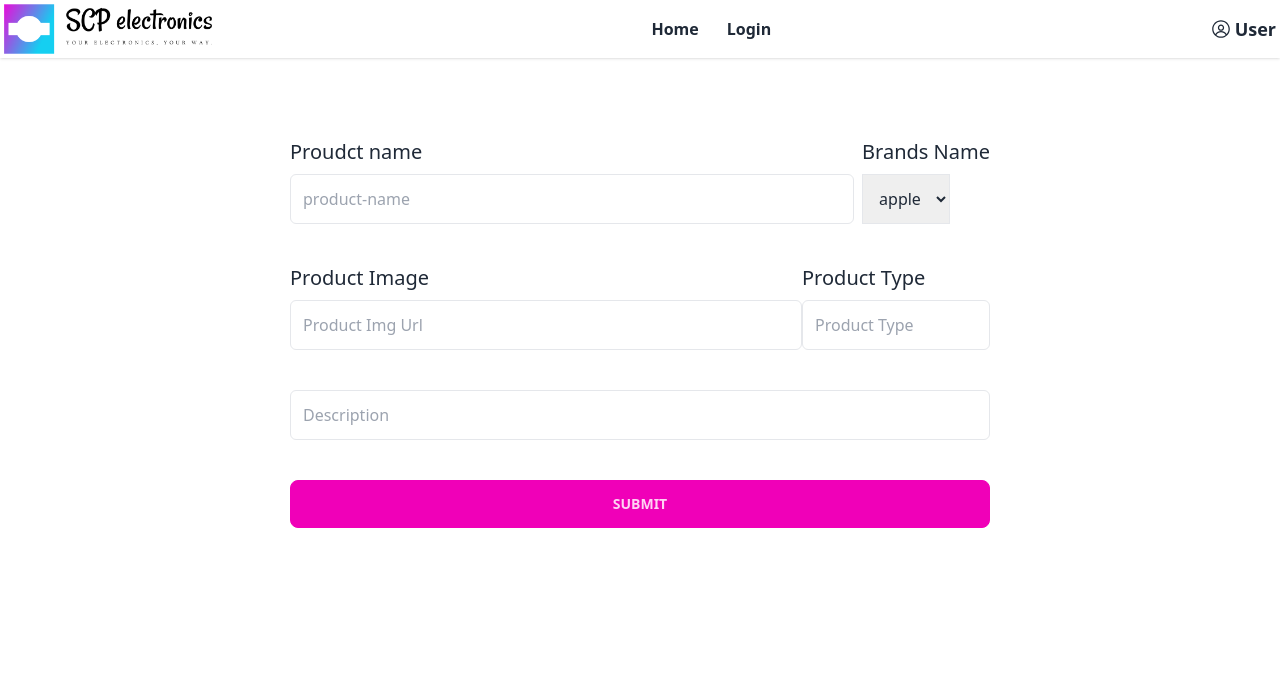
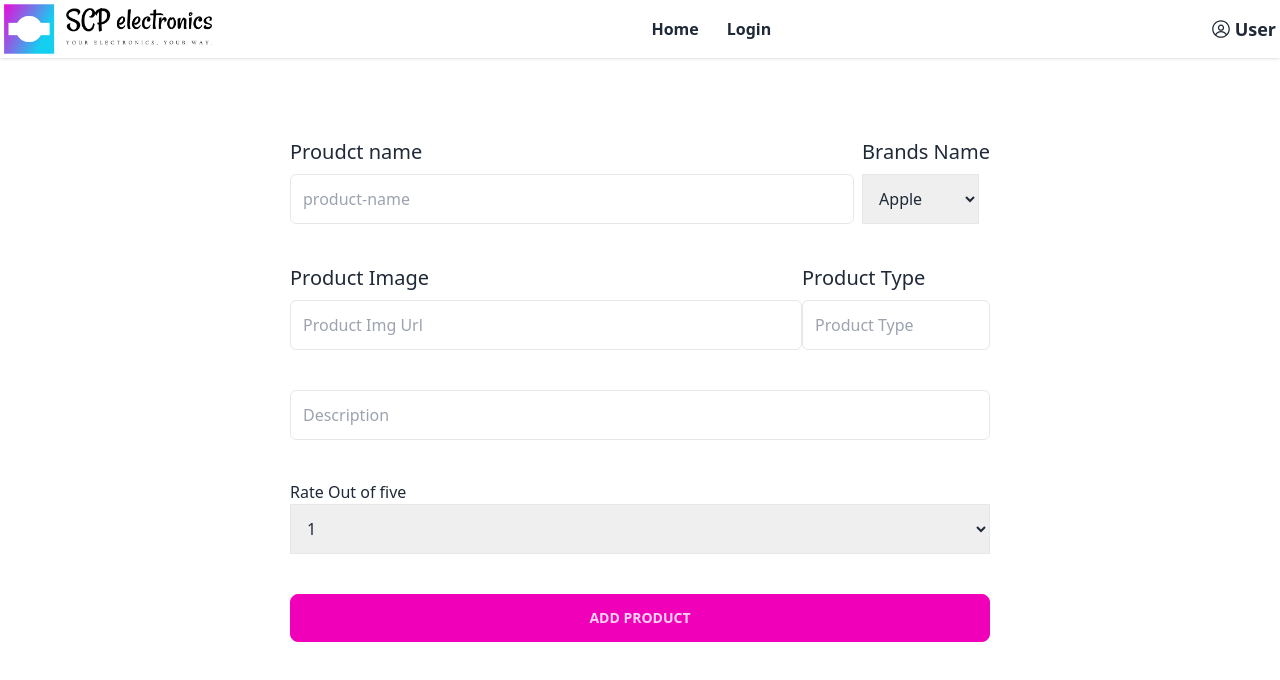
Before and after one commit to sumonpaul55/spl_electronics_client, a React (Vite) app: page /add-product in a window 1280 px wide. Shown: the top 680 px of the page. Built offline with nearby package versions, Linux system fonts and the light colour scheme; no server answers.

Commit message:
dynamic product wise data loaded and created dynamic route for product details page

```diff
--- a/index.html
+++ b/index.html
@@ -2,7 +2,7 @@
 <html lang="en">
   <head>
     <meta charset="UTF-8" />
-    <link rel="shortcut icon" href="src/assets/favicon.png" type="image/x-icon">
+    <link rel="shortcut icon" href="./src/assets/favicon.png" type="image/x-icon">
     <meta name="viewport" content="width=device-width, initial-scale=1.0" />
     <title>SCP-Electronics</title>
   </head>
--- a/package.json
+++ b/package.json
@@ -17,6 +17,8 @@
     "react-dom": "^18.2.0",
     "react-icons": "^4.11.0",
     "react-router-dom": "^6.17.0",
+    "react-slick": "^0.29.0",
+    "slick-carousel": "^1.8.1",
     "sort-by": "^1.2.0",
     "sweetalert2": "^11.7.32"
   },
--- a/src/pages/addProduct/AddProduct.jsx
+++ b/src/pages/addProduct/AddProduct.jsx
@@ -1,13 +1,30 @@
 import React from 'react';
+import Swal from 'sweetalert2';
 
 const AddProduct = () => {
 
     const handleAddproduct = event => {
         event.preventDefault()
-
-
-
-        // form.reset();
+        const form = event.target;
+        const productName = form.productName.value;
+        const brandName = form.brand.value;
+        const porductImg = form.imageImg.value;
+        const productType = form.productType.value;
+        const desc = form.desc.value;
+        const rate = form.rating.value;
+        const product = { productName, porductImg, brandName, productType, desc, rate }
+        fetch("http://localhost:5000/addProduct", {
+            method: "POST",
+            headers: { "content-type": "application/json" },
+            body: JSON.stringify(product)
+        })
+            .then(res => res.json())
+            .then(data => {
+                if (data.insertedId) {
+                    Swal.fire({ title: 'Product Added Successfully', icon: "success" })
+                }
+            })
+        form.reset();
     }
     return (
         <div className='container mx-auto px-1 mt-20'>
@@ -16,27 +33,42 @@ const AddProduct = () => {
                     <div className='flex gap-2'>
                         <div className='flex-1'>
                             <label htmlFor="" className='text-xl mb-2 block'>Proudct name</label>
-                            <input type="text" name='product-name' className='w-full border p-3 rounded-md ' placeholder='product-name' />
+                            <input type="text" name='productName' className='w-full border p-3 rounded-md ' placeholder='product-name' required />
                         </div>
                         <div>
                             <label htmlFor="" className='text-xl mb-2 block'>Brands Name</label>
-                            <select name="brand" id="" className='p-3 border'>
-                                <option value="apple">apple</option>
+                            <select name="brand" id="" className='p-3 border' required>
+                                <option value="apple">Apple</option>
+                                <option value="xioami">Xioami</option>
+                                <option value="oppo">Oppo</option>
+                                <option value="samsung">Samsung</option>
+                                <option value="sony">Sony</option>
+                                <option value="intel">Intel</option>
                             </select>
                         </div>
                     </div>
                     <div className='flex items-center justify-center'>
                         <div className='w-full'>
                             <label htmlFor="" className='text-xl mb-2 block'>Product Image</label>
-                            <input type="text" placeholder='Product Img Url' className='w-full border p-3 rounded-md' name='image-url' />
+                            <input type="text" placeholder='Product Img Url' className='w-full border p-3 rounded-md' name='imageImg' required />
                         </div>
                         <div className=''>
                             <label htmlFor="" className='text-xl mb-2 block'>Product Type</label>
-                            <input type="text" placeholder='Product Type' className='w-full border p-3 rounded-md' name='productType' />
+                            <input type="text" placeholder='Product Type' className='w-full border p-3 rounded-md' name='productType' required />
                         </div>
                     </div>
-                    <input type="text" placeholder='Description' className='w-full border p-3 rounded-md' name='desc' />
-                    <input type="submit" className='btn btn-secondary w-full' />
+                    <input type="text" placeholder='Description' className='w-full border p-3 rounded-md' name='desc' required />
+                    <div>
+                        <label htmlFor="">Rate Out of five</label>
+                        <select name="rating" className='block p-3 border w-full cursor-pointer' id="" required>
+                            <option className='' value="1">1</option>
+                            <option className='' value="2">2</option>
+                            <option className='' value="3">3</option>
+                            <option className='' value="4">4</option>
+                            <option className='' value="5">5</option>
+                        </select>
+                    </div>
+                    <input type="submit" value="Add Product" className='btn btn-secondary w-full' />
                 </form>
             </div>
         </div>
--- a/src/pages/home/brands/Brands.jsx
+++ b/src/pages/home/brands/Brands.jsx
@@ -1,8 +1,18 @@
-import React from 'react';
+import React, { useContext } from 'react';
 import PropTypes from "prop-types"
-import { Link } from 'react-router-dom';
+import { Link, useNavigate } from 'react-router-dom';
+import { AuthContext } from '../../../shared/contextApi/AuthProvider';
 const Brands = ({ brand, intemNo }) => {
+    const { user } = useContext(AuthContext)
 
+    const navigate = useNavigate();
+    const handleBrand = (brand) => {
+        const lowerbrand = brand.toLowerCase();
+        {
+            user ? navigate(`/products/${lowerbrand}`) : navigate("/login")
+        }
+
+    }
     return (
         <div className='border p-2 rounded-lg shadow group bg-gray-100'>
             <div className='duration-150 relative'>
@@ -10,7 +20,7 @@ const Brands = ({ brand, intemNo }) => {
                 <span className='w-10 h-10 flex justify-center items-center font-bold text-xl absolute top-2 left-2 rounded-full bg-white'>{intemNo}</span>
                 <div className='absolute top-0 flex items-center px-4 justify-center h-full bg-[#000000b6] invisible group-hover:visible flex-col text-white cursor-pointer rounded-lg'>
                     <p className=''>{brand?.desc}</p>
-                    <Link className='btn btn-secondary mt-2'>View All</Link>
+                    <Link className='btn btn-secondary mt-2' onClick={() => handleBrand(brand?.brandName)}>View All</Link>
                 </div>
             </div>
             <h2 className="text-xl md:text-3xl mt-3 font-bold uppercase text-center">{brand?.brandName}</h2>
--- /dev/null
+++ b/src/pages/products/Product.jsx
@@ -0,0 +1,17 @@
+import React, { } from 'react';
+import PropTypes from "prop-types"
+const Product = ({ product }) => {
+
+    return (
+        <>
+            <div>
+                {product.productName}
+            </div>
+        </>
+    );
+};
+Product.propTypes = {
+    product: PropTypes.object,
+    name: PropTypes.string
+}
+export default Product;
--- /dev/null
+++ b/src/pages/products/Products.jsx
@@ -0,0 +1,32 @@
+import React, { useContext, useEffect, useState } from 'react';
+import { useParams } from 'react-router-dom';
+import Product from './Product';
+import { AuthContext } from '../../shared/contextApi/AuthProvider';
+
+const Products = () => {
+    const [products, setProducts] = useState([]);
+    const { loading } = useContext(AuthContext)
+    const { brand } = useParams()
+    useEffect(() => {
+        fetch(`http://localhost:5000/products/${brand}`)
+            .then(res => res.json())
+            .then(data => {
+                setProducts(data)
+            })
+    }, [])
+
+    console.log(products)
+    return (
+        <div>
+            {loading ?
+                <div className='animate-spin bg-black w-20 h-20 mx-auto mt-20'></div> :
+                products?.map((product, idx) => (
+                    <Product key={idx} product={product}></Product>
+                ))
+            }
+
+        </div>
+    );
+};
+
+export default Products;
--- a/src/shared/routes/Router.jsx
+++ b/src/shared/routes/Router.jsx
@@ -10,6 +10,7 @@ import MyCart from '../../pages/myCart/MyCart';
 import Login from '../../pages/login/Login';
 import SignUp from '../../pages/signup/SignUp';
 import AddBrand from '../../pages/addBrand/AddBrand';
+import Products from '../../pages/products/Products';
 
 
 const router = createBrowserRouter([
@@ -42,6 +43,10 @@ const router = createBrowserRouter([
             {
                 path: "/addBrand",
                 element: <AddBrand></AddBrand>
+            },
+            {
+                path: "/products/:brand",
+                element: <Products></Products>
             }
         ]
     },
```
Also changed, not shown: 1 other file (tests, documents, lock files or other folders).
